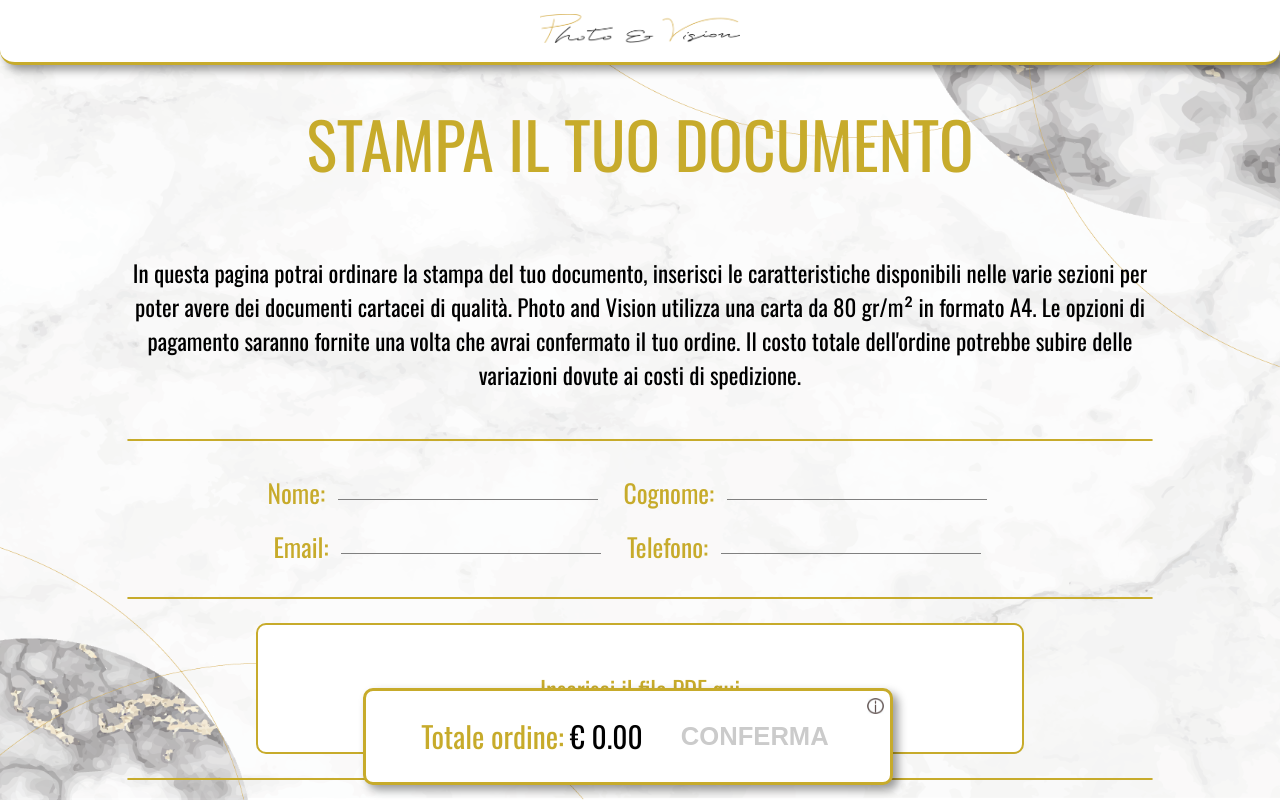
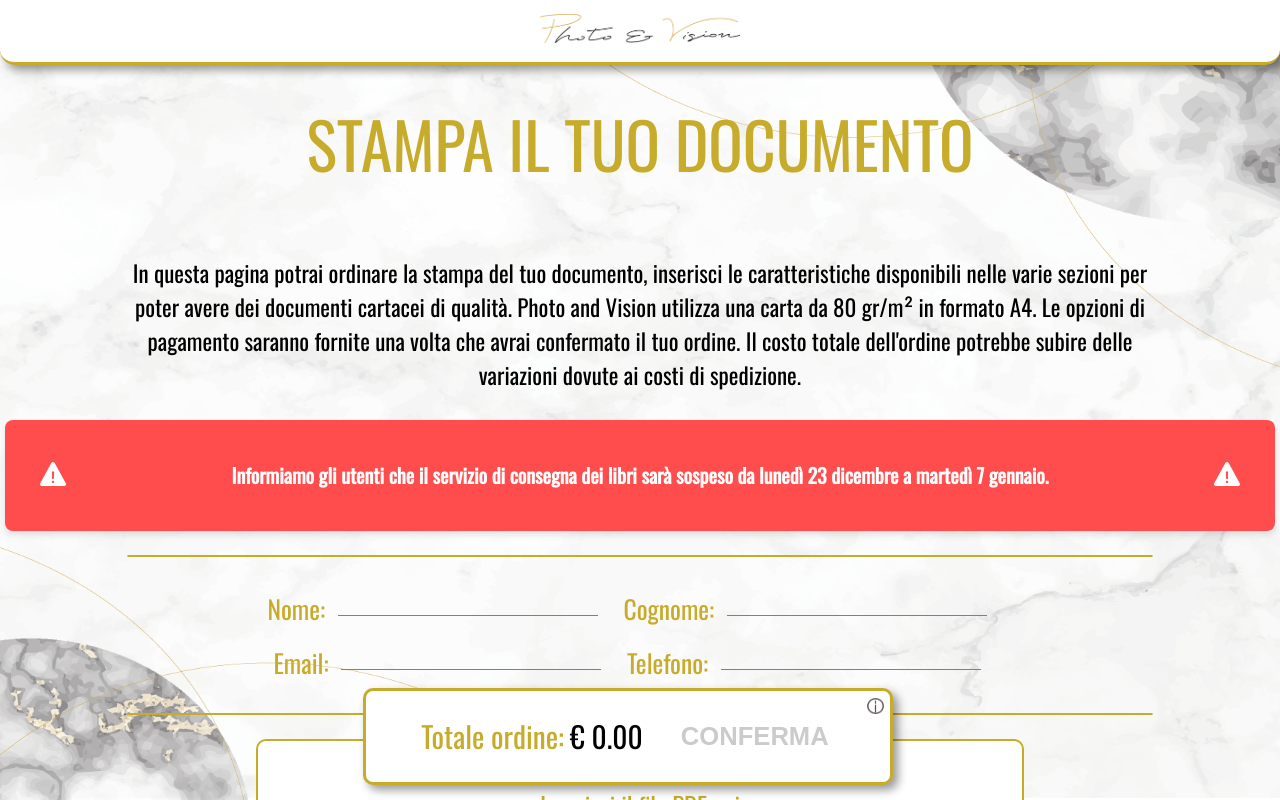
Before and after one commit to CarloVitto01/sito-web-pv, a React (Create React App) app: page / in a window 1280 px wide. Shown: the top 800 px of the page. Built offline with nearby package versions, Linux system fonts and the light colour scheme.

Commit message:
aggiunta di Notice

```diff
--- a/src/App.tsx
+++ b/src/App.tsx
@@ -20,6 +20,7 @@ import { TOKEN, CHAT_ID } from "./backend/telegram";
 import { FormData } from "./types/FormData";
 import { FileHandler } from "./types/FileHandler";
 import { RangePagesData } from "./types/RangePagesData";
+import Notice from "./components/Notice";
 
 //Constants
 
@@ -390,6 +391,7 @@ const App = () => {
     <div className="container">
       <Header />
       <Intro />
+      <Notice />
       <SingleDelimiter />
       <Form onSendData={setDataHandler} />
       <SingleDelimiter />
--- /dev/null
+++ b/src/components/Notice.module.css
@@ -0,0 +1,22 @@
+.notice {
+    display: flex;
+    align-items: center;
+    justify-content: center;
+    padding: 2rem;
+    border-radius: 8px;
+    background-color: #ff4c4c;
+    color: #ffffff;
+    font-size: 1.25rem;
+    font-weight: bold;
+    text-align: center;
+    box-shadow: 0 4px 6px rgba(0, 0, 0, 0.1);
+    margin: 5px;
+}
+
+.notice__icon {
+    font-size: 2rem;
+}
+
+.notice__message {
+    flex: 1;
+}
--- /dev/null
+++ b/src/components/Notice.tsx
@@ -0,0 +1,22 @@
+import classes from './Notice.module.css';
+import { IoIosWarning } from "react-icons/io";
+
+
+const Notice =  () => {
+  return (
+    <div className={classes["notice"]} role="alert" aria-live="assertive">
+      <div className={classes["notice__icon"]} aria-hidden="true">
+        <IoIosWarning />
+      </div>
+      <div className={classes["notice__message"]}>
+      Informiamo gli utenti che il servizio di consegna dei libri sarà sospeso da lunedì 23 dicembre a martedì 7 gennaio.
+      </div>
+      <div className={classes["notice__icon"]} aria-hidden="true">
+        <IoIosWarning />
+      </div>
+    </div>
+  );
+};
+
+
+export default Notice;
```
